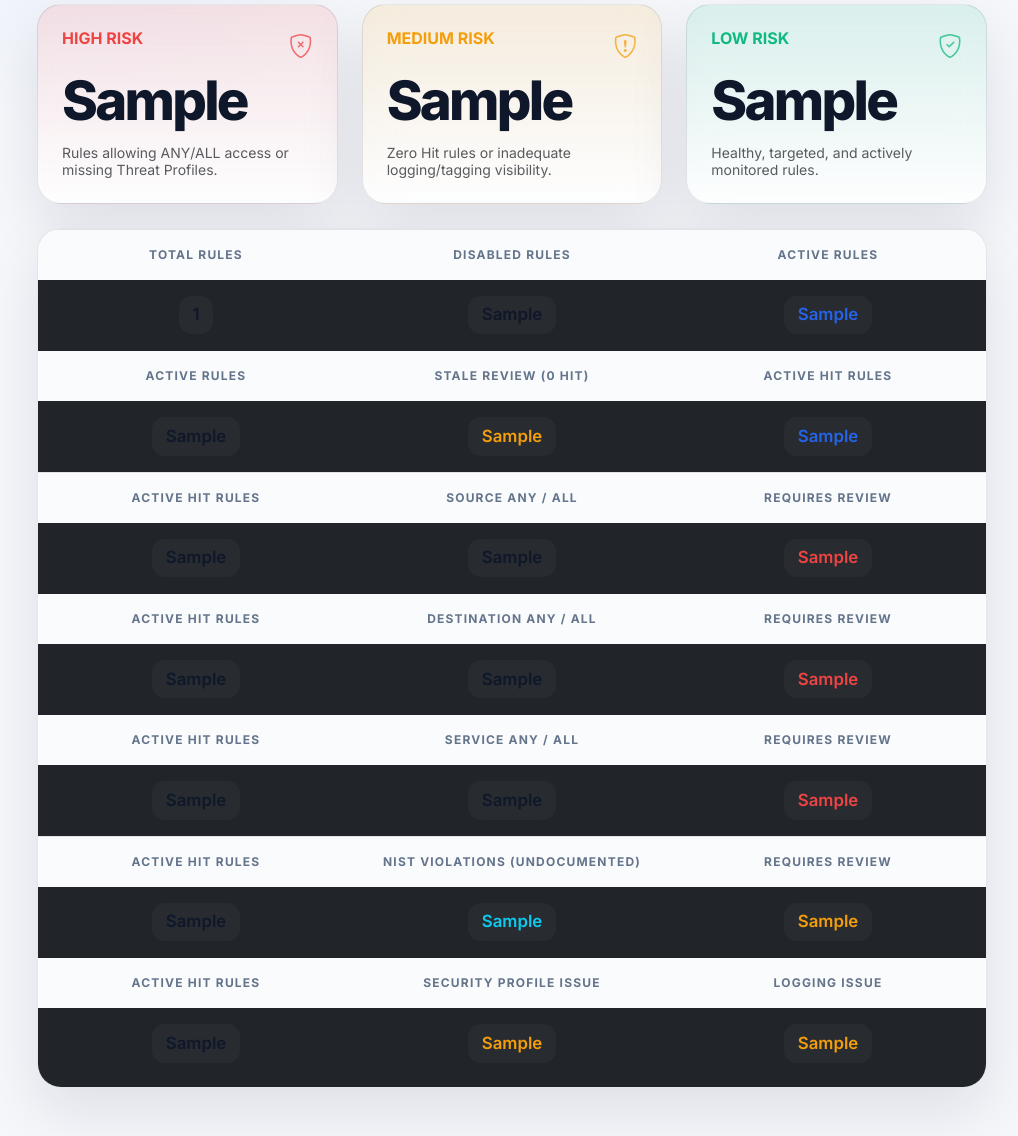
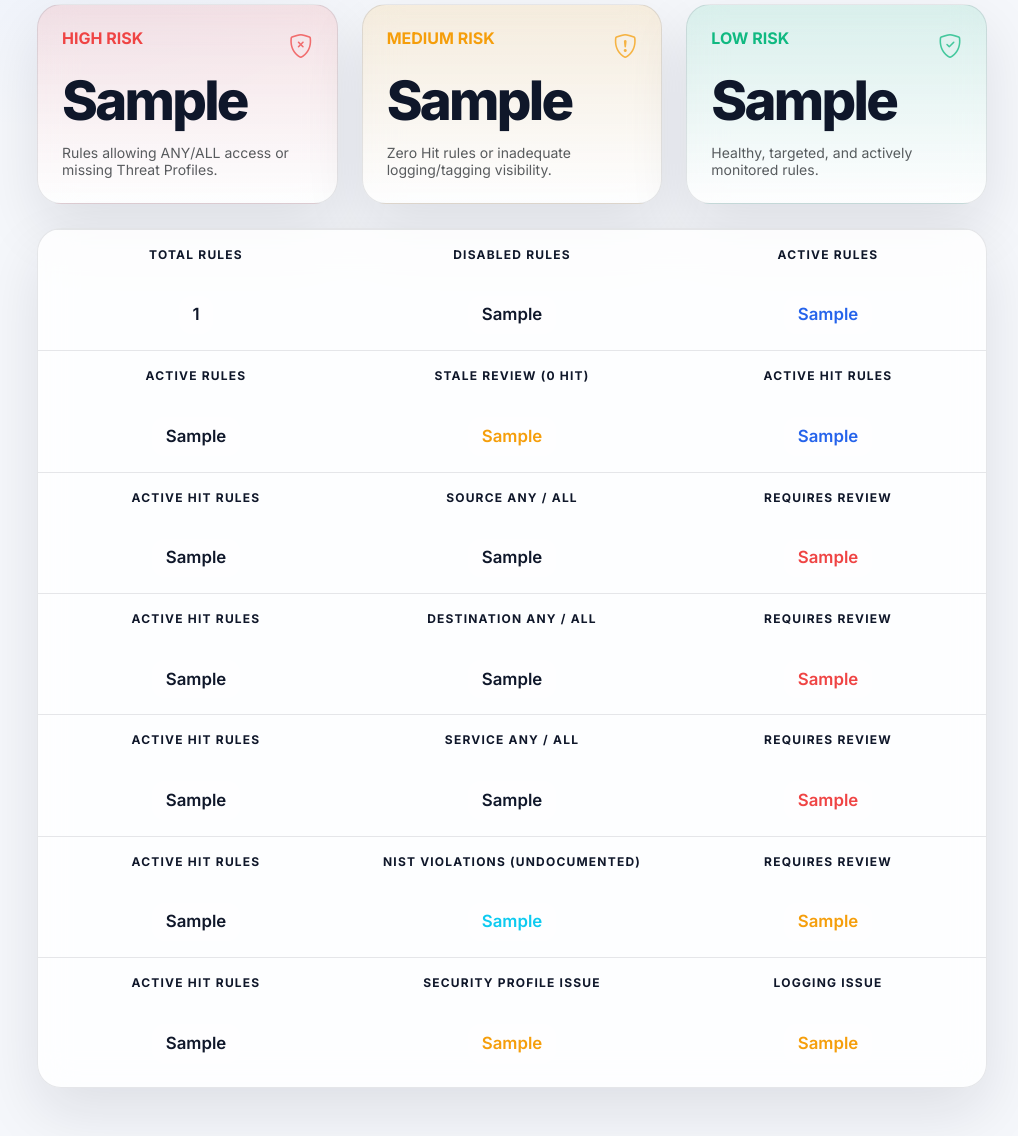
Before and after one commit to Majordean0303/firewall-rule-review, a Flask app: template templates/summary.html in a window 1280 px wide. Shown: the part 707-1843 px from the top of the page, without its empty margins (128-1146 px from the left). Run offline with Flask 3, Linux system fonts and the light colour scheme; the template is opened without the code that fills it: most values are stand-ins (such as "Sample title", 1, 10 or a date in 2020); some libraries are stand-ins or nearby versions.

Commit message:
fixed thee light them table issue.

```diff
--- a/templates/summary.html
+++ b/templates/summary.html
@@ -355,6 +355,31 @@
             .nav-tabs {
                 top: 0.35rem;
             }
+        }
+        /* ----------------------------------------- */
+        /* LIGHT THEME TABLE OVERRIDES               */
+        /* ----------------------------------------- */
+        [data-bs-theme="light"] .table-dark {
+            --bs-table-bg: transparent !important;
+            --bs-table-color: var(--text-main) !important;
+            --bs-table-border-color: var(--surface-border) !important;
+        }
+
+        /* Strip Bootstrap's aggressive dark cell shading */
+        [data-bs-theme="light"] .table > tbody > tr > td,
+        [data-bs-theme="light"] .table > tbody > tr > th {
+            background-color: transparent !important;
+            color: var(--text-main) !important;
+            box-shadow: none !important;
+        }
+
+        /* Re-apply soft background and hover effects for DataTables */
+        [data-bs-theme="light"] table.dataTable > tbody > tr {
+            background-color: var(--surface-soft) !important;
+        }
+
+        [data-bs-theme="light"] table.dataTable > tbody > tr:hover > td {
+            background-color: rgba(56, 189, 248, 0.08) !important;
         }
     </style>
 </head>
@@ -819,6 +844,7 @@
                 firstDataTable.columns.adjust();
             }
         });
+
     </script>
 </body>
 </html>
```
